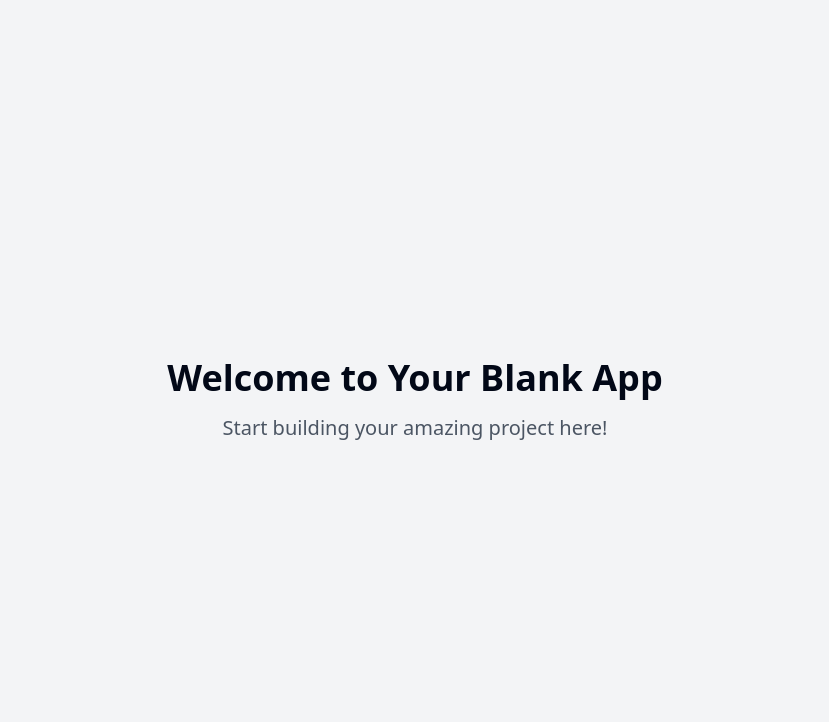
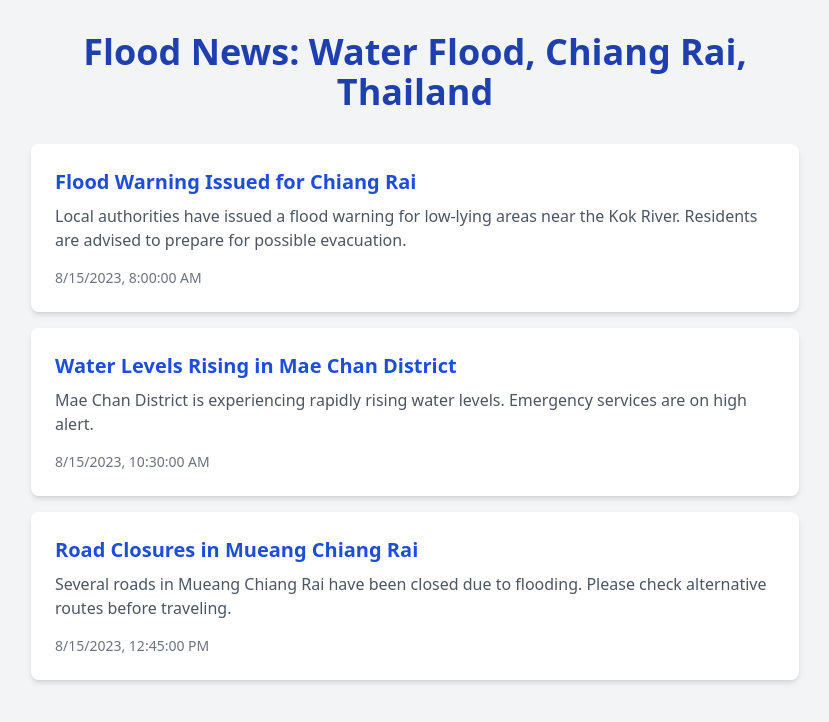
Before and after one commit to hamzcheeze/cr-floodwatcher, a React (Vite) app: page / in a window 1280 px wide. Shown: the top 722 px of the page, without its empty margins (225-1054 px from the left). Built offline with nearby package versions, Linux system fonts and the light colour scheme.

Commit message:
Create flooding news reporting site
Implement a website for real-time reporting of flooding news in Chiang Rai, Thailand, allowing users to receive updates as new posts are made.
[skip gpt_engineer]

```diff
--- /dev/null
+++ b/src/components/FloodNewsItem.jsx
@@ -0,0 +1,15 @@
+import React from 'react';
+
+const FloodNewsItem = ({ news }) => {
+  return (
+    <div className="bg-white shadow-md rounded-lg p-6 transition-all hover:shadow-lg">
+      <h2 className="text-xl font-semibold mb-2 text-blue-700">{news.title}</h2>
+      <p className="text-gray-600 mb-4">{news.content}</p>
+      <p className="text-sm text-gray-500">
+        {new Date(news.timestamp).toLocaleString()}
+      </p>
+    </div>
+  );
+};
+
+export default FloodNewsItem;
--- /dev/null
+++ b/src/data/floodNewsData.js
@@ -0,0 +1,20 @@
+export const initialFloodNews = [
+  {
+    id: 1,
+    title: "Flood Warning Issued for Chiang Rai",
+    content: "Local authorities have issued a flood warning for low-lying areas near the Kok River. Residents are advised to prepare for possible evacuation.",
+    timestamp: "2023-08-15T08:00:00Z"
+  },
+  {
+    id: 2,
+    title: "Water Levels Rising in Mae Chan District",
+    content: "Mae Chan District is experiencing rapidly rising water levels. Emergency services are on high alert.",
+    timestamp: "2023-08-15T10:30:00Z"
+  },
+  {
+    id: 3,
+    title: "Road Closures in Mueang Chiang Rai",
+    content: "Several roads in Mueang Chiang Rai have been closed due to flooding. Please check alternative routes before traveling.",
+    timestamp: "2023-08-15T12:45:00Z"
+  }
+];
--- a/src/pages/Index.jsx
+++ b/src/pages/Index.jsx
@@ -1,11 +1,36 @@
-// Update this page (the content is just a fallback if you fail to update the page)
+import React, { useState, useEffect } from 'react';
+import FloodNewsItem from '../components/FloodNewsItem';
+import { initialFloodNews } from '../data/floodNewsData';
 
 const Index = () => {
+  const [floodNews, setFloodNews] = useState(initialFloodNews);
+
+  useEffect(() => {
+    // Simulate real-time updates
+    const interval = setInterval(() => {
+      const newUpdate = {
+        id: Date.now(),
+        title: `New Flood Update ${Math.floor(Math.random() * 100)}`,
+        content: 'Water levels continue to rise in some areas. Please stay alert.',
+        timestamp: new Date().toISOString(),
+      };
+      setFloodNews(prevNews => [newUpdate, ...prevNews]);
+    }, 10000); // Add a new update every 10 seconds
+
+    return () => clearInterval(interval);
+  }, []);
+
   return (
-    <div className="min-h-screen flex items-center justify-center bg-gray-100">
-      <div className="text-center">
-        <h1 className="text-4xl font-bold mb-4">Welcome to Your Blank App</h1>
-        <p className="text-xl text-gray-600">Start building your amazing project here!</p>
+    <div className="min-h-screen bg-gray-100 p-8">
+      <div className="max-w-3xl mx-auto">
+        <h1 className="text-4xl font-bold mb-8 text-center text-blue-800">
+          Flood News: Water Flood, Chiang Rai, Thailand
+        </h1>
+        <div className="space-y-4">
+          {floodNews.map(news => (
+            <FloodNewsItem key={news.id} news={news} />
+          ))}
+        </div>
       </div>
     </div>
   );
```
